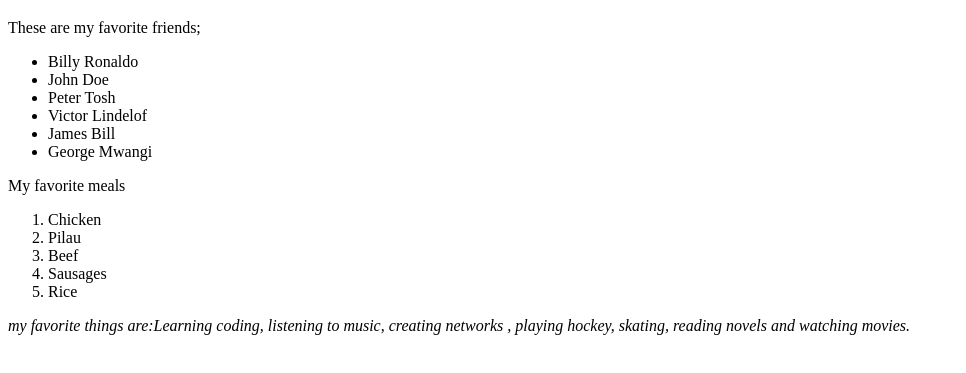
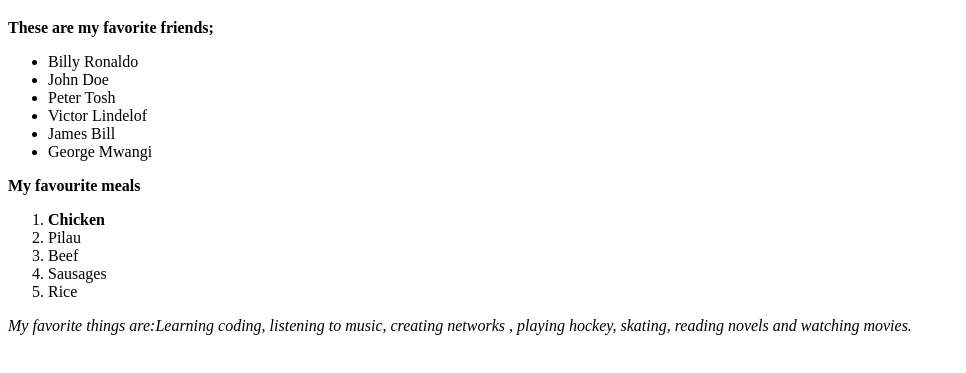
Before and after one commit to Reuben-Kipkemboi/HTML-practice, a plain HTML site: page favourite-things.html in a window 1280 px wide. Shown: the part 61-434 px from the top of the page, without its empty margins (0-966 px from the left). Drawn offline with Linux system fonts and the light colour scheme.

Commit message:
st:fix space identation errors

```diff
--- a/favourite-things.html
+++ b/favourite-things.html
@@ -1,12 +1,13 @@
 <!DOCTYPE html>
 <html lang="en">
   <head>
-    <meta charset="UTF-8">
-    <meta http-equiv="X-UA-Compatible" content="IE=edge">
-    <meta name="viewport" content="width=device-width, initial-scale=1.0">
+    <meta charset="UTF-8" />
+    <meta http-equiv="X-UA-Compatible" content="IE=edge" />
+    <meta name="viewport" content="width=device-width, initial-scale=1.0" />
     <title>My favorite things</title>
+  </head>
   <h1>Here are my favorite things</h1>
-    <p>These are my favorite friends;</p>
+  <p><strong>These are my favorite friends;</strong></p>
   <ul>
     <li>Billy Ronaldo</li>
     <li>John Doe</li>
@@ -15,19 +16,21 @@
     <li>James Bill</li>
     <li>George Mwangi</li>
   </ul>
-    <p>My favorite meals</p>
+  <p><strong>My favourite meals</strong></p>
   <ol>
-        <li>Chicken</li>
+    <li><strong>Chicken</strong></li>
     <li>Pilau</li>
     <li>Beef</li>
     <li>Sausages</li>
     <li>Rice</li>
   </ol>
-    <p><em>my favorite things are:Learning coding, listening to music, creating networks
-        , playing hockey, skating, reading novels and watching movies.</em>
+  <p>
+    <em
+      >My favorite things are:Learning coding, listening to music, creating
+      networks , playing hockey, skating, reading novels and watching
+      movies.</em
+    >
   </p>
-</head>
-<body>
 
-</body>
+  <body></body>
 </html>
```
Lines whose indentation alone changed are shown as unchanged.
